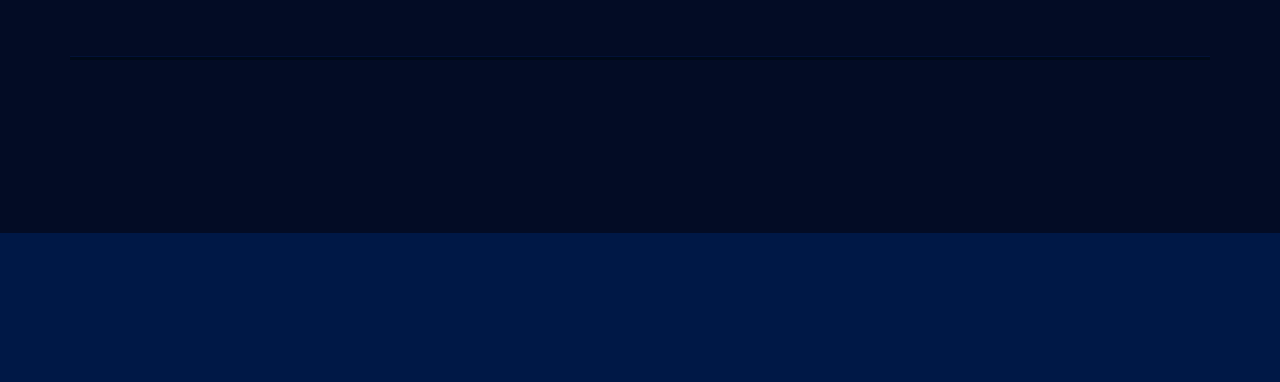
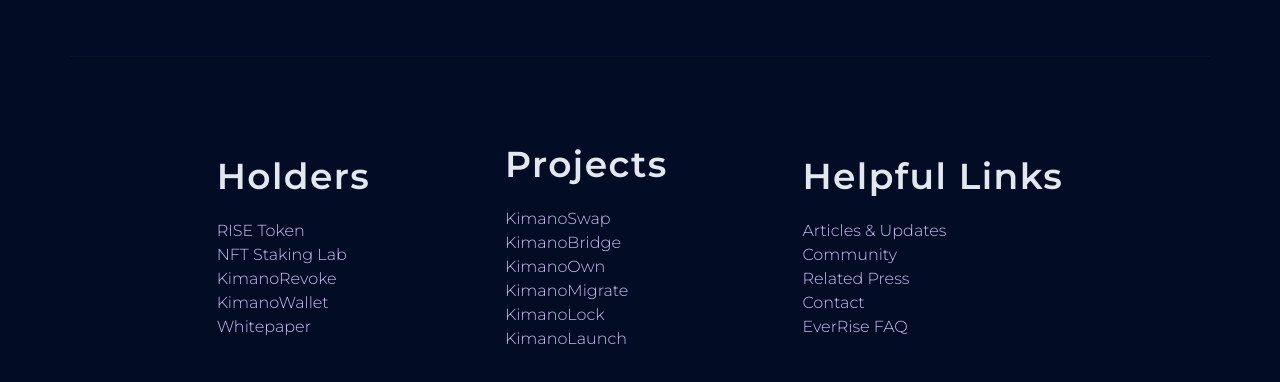
Before and after one commit to sixtusagbo/kimano, a website: page index.html in a window 1280 px wide. Shown: the part 1300-1682 px from the top of the page. Before the commit the page ends 1533 px from the top, so only its background shows below. Drawn offline with Linux system fonts and the light colour scheme.

Commit message:
Add footer site-map links sections

```diff
--- a/index.html
+++ b/index.html
@@ -322,6 +322,43 @@
           </div>
         </div>
       </div>
+
+      <div class="container">
+        <div class="site-map">
+          <div class="holders">
+            <h2>Holders</h2>
+            <ul>
+              <li><a href="/rise/">RISE Token</a></li>
+              <li><a href="/staking/">NFT Staking Lab</a></li>
+              <li><a href="/kimanorevoke/">KimanoRevoke</a></li>
+              <li><a href="/kimanowallet/">KimanoWallet</a></li>
+              <li><a target="_blank" href="static/pdfs/Kimano-WhitePaper.pdf">Whitepaper</a>
+              </li>
+            </ul>
+          </div>
+          <div class="projects">
+            <h2>Projects</h2>
+            <ul>
+              <li><a href="/kimanoswap/">KimanoSwap</a></li>
+              <li><a href="/kimanobridge/">KimanoBridge</a></li>
+              <li><a href="/kimanoown/">KimanoOwn</a></li>
+              <li><a href="/kimanomigrate/">KimanoMigrate</a></li>
+              <li><a href="/kimanolock/">KimanoLock</a></li>
+              <li><a href="/kimanolaunch/">KimanoLaunch</a></li>
+            </ul>
+          </div>
+          <div class="other-links">
+            <h2>Helpful Links</h2>
+            <ul>
+              <li><a href="/blog/">Articles &amp; Updates</a></li>
+              <li><a href="/community/">Community</a></li>
+              <li><a href="/press/">Related Press</a></li>
+              <li><a href="/contact/">Contact</a></li>
+              <li><a href="/faq/">EverRise FAQ</a></li>
+            </ul>
+          </div>
+        </div>
+      </div>
     </section>
   </footer>
 
--- a/static/sass/_mobile.scss
+++ b/static/sass/_mobile.scss
@@ -152,6 +152,18 @@
           margin-top: 23px;
         }
       }
+
+      .site-map {
+        flex-direction: column;
+
+        div {
+          text-align: center;
+        }
+
+        ul {
+          justify-content: center;
+        }
+      }
     }
   }
 }
--- a/static/sass/footer/_links.scss
+++ b/static/sass/footer/_links.scss
@@ -2,10 +2,8 @@ footer .links {
   padding: 80px 0 90px;
   border-top: 1px solid #142038;
   background-color: #030C25;
-  display: flex;
-  flex-direction: row;
 
-  div.container {
+  div.container:first-of-type {
     margin-bottom: 83px;
     border-bottom: 3px solid #000a19;
     padding-bottom: 60px;
@@ -29,4 +27,40 @@ footer .links {
       }
     }
   }
+
+  .site-map {
+    display: flex;
+    justify-content: space-evenly;
+    align-items: center;
+
+    div {
+      text-align: left;
+
+      h2 {
+        color: #e2e8f0;
+        font-weight: 600;
+        letter-spacing: .04em;
+        font-size: 36px;
+        margin-bottom: 20px;
+      }
+
+      ul {
+        list-style: none;
+        display: flex;
+        justify-content: start;
+        flex-direction: column;
+        margin-left: 0;
+        padding-left: 0;
+
+        li a {
+          font-weight: lighter;
+          color: #cbc1f4;
+
+          &:hover {
+            text-decoration: underline;
+          }
+        }
+      }
+    }
+  }
 }
```
Also changed, not shown: static/styles/main.min.css.
